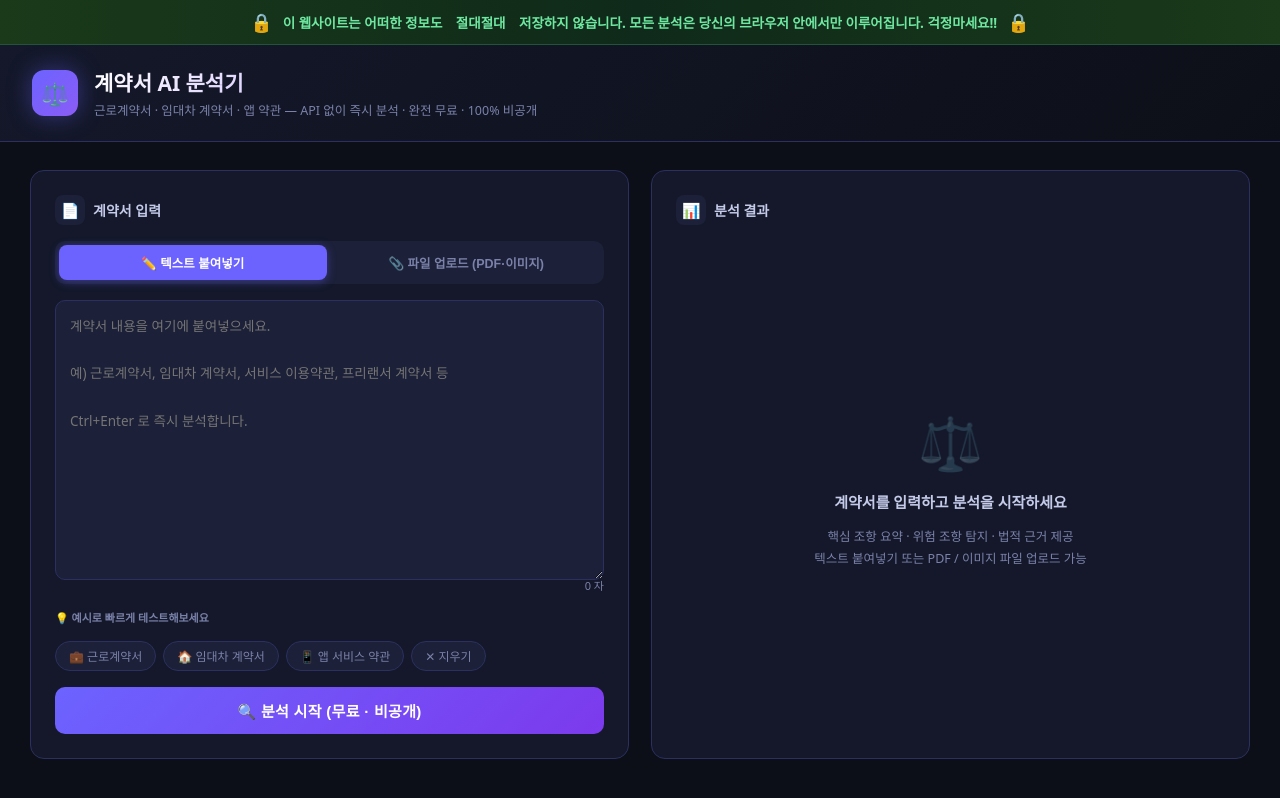
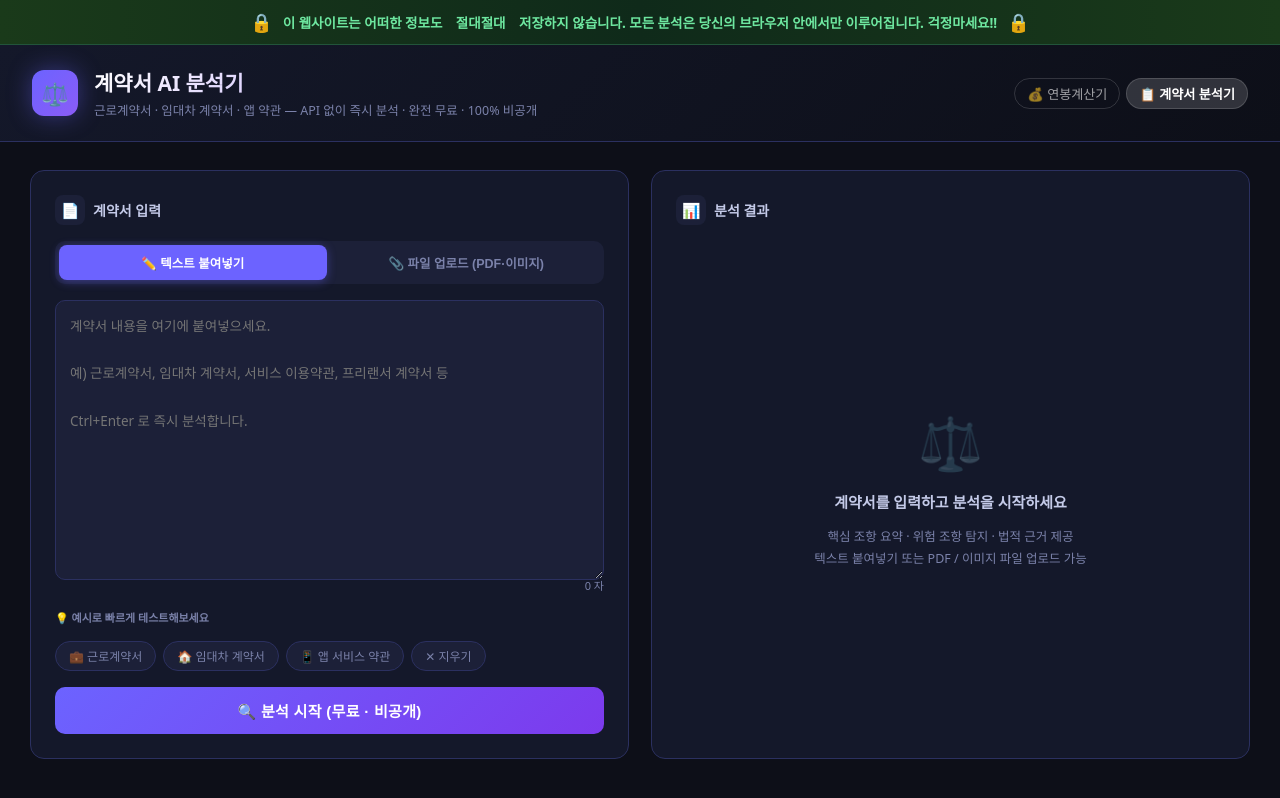
Before and after one commit to eogur616666-sketch/contract-analyzer, a plain HTML site: page index.html in a window 1280 px wide. Drawn offline with Linux system fonts and the light colour scheme.

Commit message:
Add navigation bar

```diff
--- a/index.html
+++ b/index.html
@@ -16,7 +16,11 @@
 body{background:var(--bg);color:var(--text);font-family:'Apple SD Gothic Neo','Noto Sans KR','Malgun Gothic',system-ui,sans-serif;min-height:100vh}
 .priv-banner{background:linear-gradient(90deg,#1a3a1a,#0f2a1a,#1a3a1a);border-bottom:1px solid #22543a;padding:10px 24px;display:flex;align-items:center;justify-content:center;gap:10px;font-size:13.5px;font-weight:600;color:#6ee7a0;text-align:center}
 .priv-banner span{font-size:18px}
-header{background:linear-gradient(135deg,#14182a,#0d0f18);border-bottom:1px solid var(--border);padding:22px 32px;display:flex;align-items:center;gap:16px}
+header{background:linear-gradient(135deg,#14182a,#0d0f18);border-bottom:1px solid var(--border);padding:22px 32px;display:flex;align-items:center;gap:16px;flex-wrap:wrap}
+.header-nav{display:flex;gap:6px;margin-left:auto}
+.header-nav-link{text-decoration:none;color:rgba(255,255,255,0.6);font-size:0.82rem;padding:5px 12px;border-radius:20px;transition:all 0.2s;border:1px solid rgba(255,255,255,0.15)}
+.header-nav-link:hover{background:rgba(255,255,255,0.1);color:white}
+.header-nav-link.active{background:rgba(255,255,255,0.15);color:white;font-weight:600}
 .logo{width:46px;height:46px;border-radius:12px;background:linear-gradient(135deg,var(--accent),#8b5cf6);display:flex;align-items:center;justify-content:center;font-size:22px;box-shadow:0 0 24px rgba(108,99,255,.4);flex-shrink:0}
 header h1{font-size:21px;font-weight:800;background:linear-gradient(135deg,#fff,var(--a2));-webkit-background-clip:text;-webkit-text-fill-color:transparent;background-clip:text}
 header p{font-size:12.5px;color:var(--muted);margin-top:3px}
@@ -118,6 +122,10 @@ textarea:focus{border-color:var(--accent)}
     <h1>계약서 AI 분석기</h1>
     <p>근로계약서 · 임대차 계약서 · 앱 약관 — API 없이 즉시 분석 · 완전 무료 · 100% 비공개</p>
   </div>
+  <nav class="header-nav">
+    <a class="header-nav-link" href="/">💰 연봉계산기</a>
+    <a class="header-nav-link active" href="/contract-analyzer/">📋 계약서 분석기</a>
+  </nav>
 </header>
 
 <div class="wrap">
```
